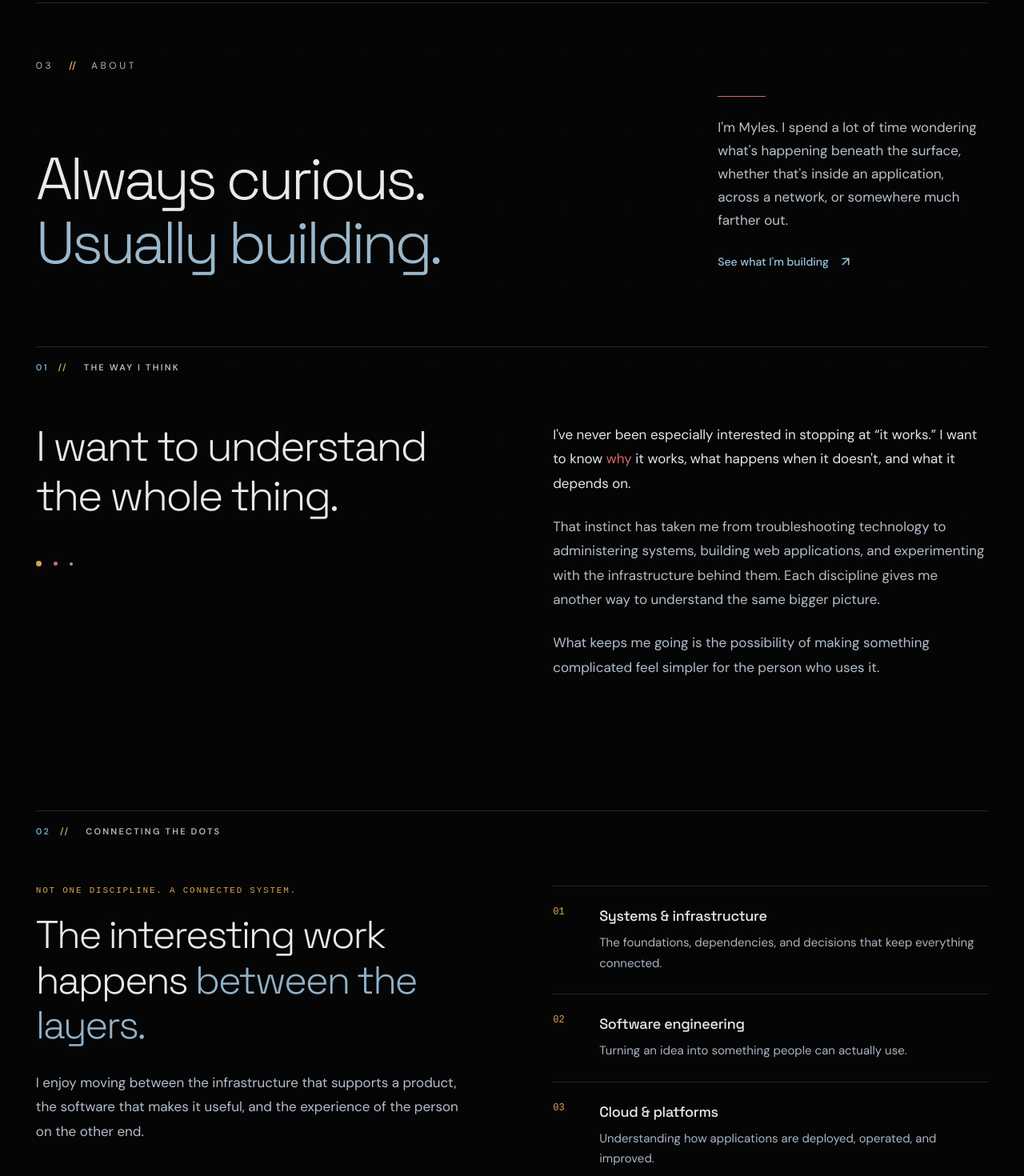
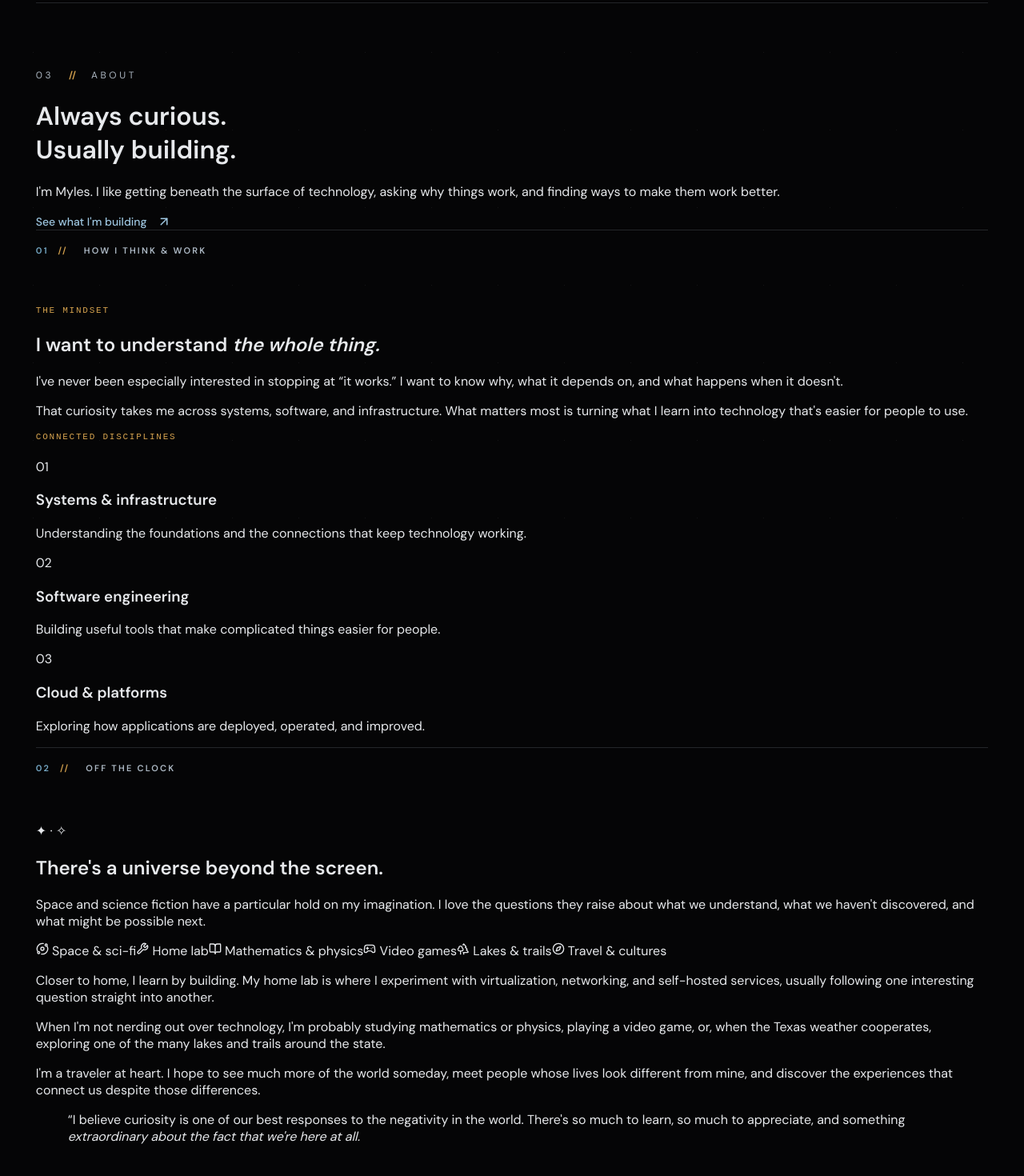
Before and after one commit to casual-loops/mylesh-portfolio, a Next.js app: page /about in a window 1280 px wide. Shown: the part 80-1550 px from the top of the page at 80% size. Built offline with nearby package versions, Linux system fonts and the light colour scheme.

Commit message:
design: condense About into three distinct editorial sections

```diff
--- a/app/about/page.tsx
+++ b/app/about/page.tsx
@@ -1,57 +1,43 @@
 import Link from 'next/link';
-import { ArrowUpRight, Compass, Orbit, Wrench } from 'lucide-react';
+import { ArrowUpRight, Compass, Orbit, Wrench, Gamepad2, BookOpen, Trees } from 'lucide-react';
 import { Reveal } from '@/components/reveal';
 
 export const metadata = { title: 'About' };
 
-const interests = [
-  { number: '01', title: 'Systems & infrastructure', detail: 'The foundations, dependencies, and decisions that keep everything connected.' },
-  { number: '02', title: 'Software engineering', detail: 'Turning an idea into something people can actually use.' },
-  { number: '03', title: 'Cloud & platforms', detail: 'Understanding how applications are deployed, operated, and improved.' },
+const disciplines = [
+  { number: '01', title: 'Systems & infrastructure', detail: 'Understanding the foundations and the connections that keep technology working.' },
+  { number: '02', title: 'Software engineering', detail: 'Building useful tools that make complicated things easier for people.' },
+  { number: '03', title: 'Cloud & platforms', detail: 'Exploring how applications are deployed, operated, and improved.' },
 ];
 
 export default function About() {
   return (
-    <div className="shell about-page">
-      <header className="about-intro">
-        <p className="eyebrow about-kicker">03 <span className="eyebrow-divider">//</span> ABOUT</p>
-        <div className="about-intro-grid">
+    <div className="shell about-page about-page-v2">
+      <header className="about-v2-intro">
+        <p className="eyebrow">03 <span className="eyebrow-divider">//</span> ABOUT</p>
+        <div className="about-v2-intro-grid">
           <h1>Always curious.<br /><span>Usually building.</span></h1>
-          <div className="about-intro-aside">
-            <span className="about-aside-rule" aria-hidden="true" />
-            <p>I'm Myles. I spend a lot of time wondering what's happening beneath the surface, whether that's inside an application, across a network, or somewhere much farther out.</p>
+          <div>
+            <p>I'm Myles. I like getting beneath the surface of technology, asking why things work, and finding ways to make them work better.</p>
             <Link href="/work" className="about-inline-link">See what I'm building <ArrowUpRight size={18} aria-hidden="true" /></Link>
           </div>
         </div>
       </header>
 
-      <Reveal className="about-story">
-        <div className="about-section-label"><span>01 <b>//</b></span> THE WAY I THINK</div>
-        <div className="about-story-grid">
-          <div className="about-story-heading">
-            <h2>I want to understand the whole thing.</h2>
-            <div className="about-spark" aria-hidden="true"><span /><span /><span /></div>
+      <Reveal className="about-v2-engineering">
+        <div className="about-section-label"><span>01 <b>//</b></span> HOW I THINK & WORK</div>
+        <div className="about-v2-engineering-grid">
+          <div className="about-v2-mindset">
+            <p className="about-small-label">THE MINDSET</p>
+            <h2>I want to understand <em>the whole thing.</em></h2>
+            <p>I've never been especially interested in stopping at “it works.” I want to know why, what it depends on, and what happens when it doesn't.</p>
+            <p>That curiosity takes me across systems, software, and infrastructure. What matters most is turning what I learn into technology that's easier for people to use.</p>
           </div>
-          <div className="about-story-copy">
-            <p>I've never been especially interested in stopping at “it works.” I want to know <em>why</em> it works, what happens when it doesn't, and what it depends on.</p>
-            <p>That instinct has taken me from troubleshooting technology to administering systems, building web applications, and experimenting with the infrastructure behind them. Each discipline gives me another way to understand the same bigger picture.</p>
-            <p>What keeps me going is the possibility of making something complicated feel simpler for the person who uses it.</p>
-          </div>
-        </div>
-      </Reveal>
-
-      <Reveal className="about-intersection">
-        <div className="about-section-label"><span>02 <b>//</b></span> CONNECTING THE DOTS</div>
-        <div className="about-intersection-grid">
-          <div className="about-intersection-copy">
-            <p className="about-small-label">NOT ONE DISCIPLINE. A CONNECTED SYSTEM.</p>
-            <h2>The interesting work happens <span>between the layers.</span></h2>
-            <p>I enjoy moving between the infrastructure that supports a product, the software that makes it useful, and the experience of the person on the other end.</p>
-          </div>
-          <div className="about-disciplines">
-            {interests.map(item => (
-              <div className="about-discipline" key={item.number}>
-                <span className="about-discipline-index">{item.number}</span>
+          <div className="about-v2-disciplines">
+            <p className="about-small-label">CONNECTED DISCIPLINES</p>
+            {disciplines.map(item => (
+              <div className="about-v2-discipline" key={item.number}>
+                <span>{item.number}</span>
                 <div><h3>{item.title}</h3><p>{item.detail}</p></div>
               </div>
             ))}
@@ -59,35 +45,34 @@ export default function About() {
         </div>
       </Reveal>
 
-      <Reveal className="about-beyond">
-        <div className="about-section-label"><span>03 <b>//</b></span> OFF THE CLOCK</div>
-        <div className="about-beyond-grid">
-          <div className="about-beyond-title">
-            <span className="about-beyond-stars" aria-hidden="true">✦ <span>·</span> ✧</span>
-            <h2>There's a universe beyond the screen.</h2>
+      <Reveal className="about-v2-personal">
+        <div className="about-section-label"><span>02 <b>//</b></span> OFF THE CLOCK</div>
+        <div className="about-v2-personal-head">
+          <div>
+            <span className="about-v2-stars" aria-hidden="true">✦ · ✧</span>
+            <h2>There's a universe <span>beyond the screen.</span></h2>
           </div>
-          <div className="about-beyond-content">
-            <p>Space and science fiction have a particular hold on my imagination. I love the questions they raise about what we understand, what we haven't discovered, and what might be possible next.</p>
+          <p>Space and science fiction have a particular hold on my imagination. I love the questions they raise about what we understand, what we haven't discovered, and what might be possible next.</p>
+        </div>
+        <div className="about-v2-personal-body">
+          <div className="about-v2-interests" aria-label="Things I enjoy">
+            <span><Orbit size={16} aria-hidden="true" /> Space & sci-fi</span>
+            <span><Wrench size={16} aria-hidden="true" /> Home lab</span>
+            <span><BookOpen size={16} aria-hidden="true" /> Mathematics & physics</span>
+            <span><Gamepad2 size={16} aria-hidden="true" /> Video games</span>
+            <span><Trees size={16} aria-hidden="true" /> Lakes & trails</span>
+            <span><Compass size={16} aria-hidden="true" /> Travel & cultures</span>
+          </div>
+          <div className="about-v2-personal-copy">
             <p>Closer to home, I learn by building. My home lab is where I experiment with virtualization, networking, and self-hosted services, usually following one interesting question straight into another.</p>
             <p>When I'm not nerding out over technology, I'm probably studying mathematics or physics, playing a video game, or, when the Texas weather cooperates, exploring one of the many lakes and trails around the state.</p>
             <p>I'm a traveler at heart. I hope to see much more of the world someday, meet people whose lives look different from mine, and discover the experiences that connect us despite those differences.</p>
-            <p>More than anything, I believe curiosity is one of our best responses to the negativity in the world. There's so much to learn, so much to appreciate, and something extraordinary about the fact that we're here at all.</p>
-            <div className="about-interest-row" aria-label="Personal interests">
-              <span><Orbit size={17} aria-hidden="true" /> Space & sci-fi</span>
-              <span><Wrench size={17} aria-hidden="true" /> Hands-on projects</span>
-              <span><Compass size={17} aria-hidden="true" /> Exploring what's next</span>
-            </div>
           </div>
         </div>
-      </Reveal>
-
-      <Reveal className="about-final">
-        <span className="about-final-index">04 <b>//</b> STILL FIGURING THINGS OUT</span>
-        <p>There's always something else <span>worth understanding.</span></p>
-        <div className="about-final-links">
-          <Link href="/work">Explore my work <ArrowUpRight size={18} aria-hidden="true" /></Link>
-          <Link href="/experience">My experience <ArrowUpRight size={18} aria-hidden="true" /></Link>
-        </div>
+        <blockquote className="about-v2-reflection">
+          <span className="about-v2-quote-mark" aria-hidden="true">“</span>
+          I believe curiosity is one of our best responses to the negativity in the world. There's so much to learn, so much to appreciate, and something <em>extraordinary about the fact that we're here at all.</em>
+        </blockquote>
       </Reveal>
     </div>
   );
```
